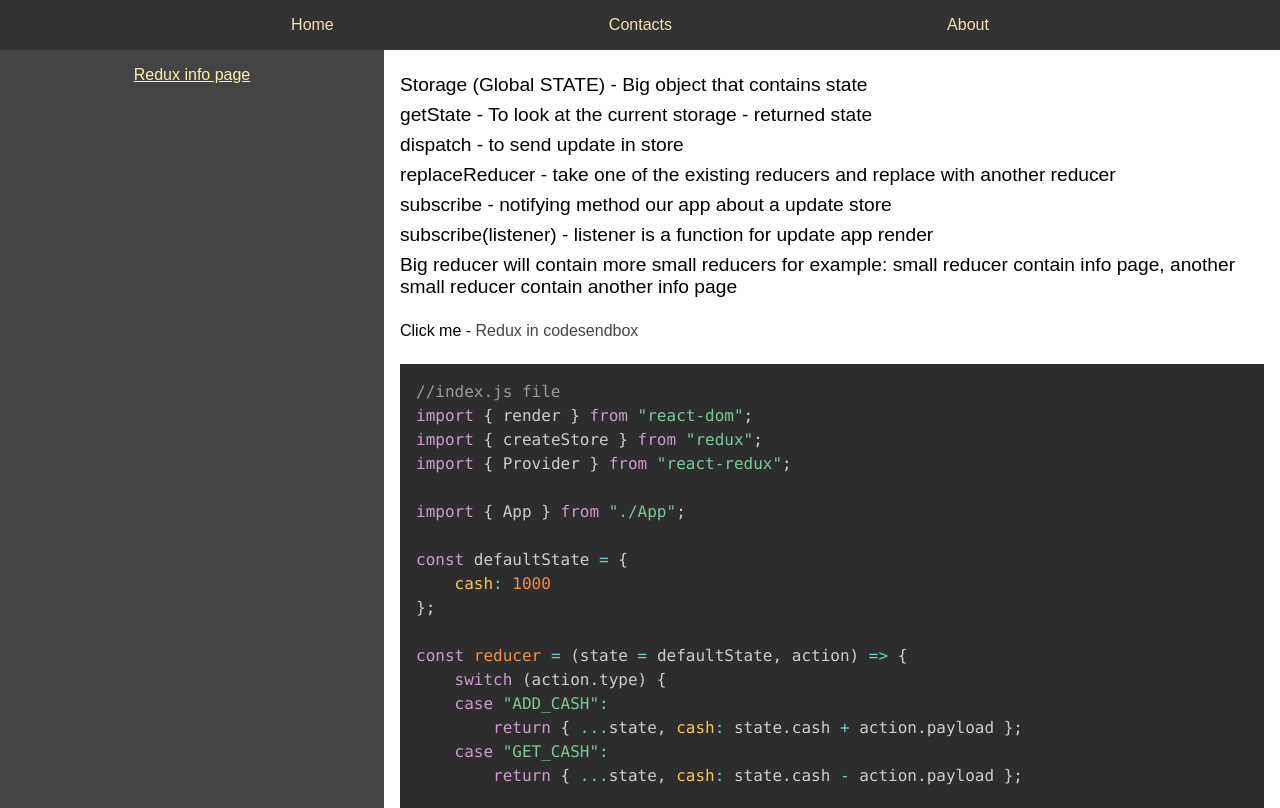
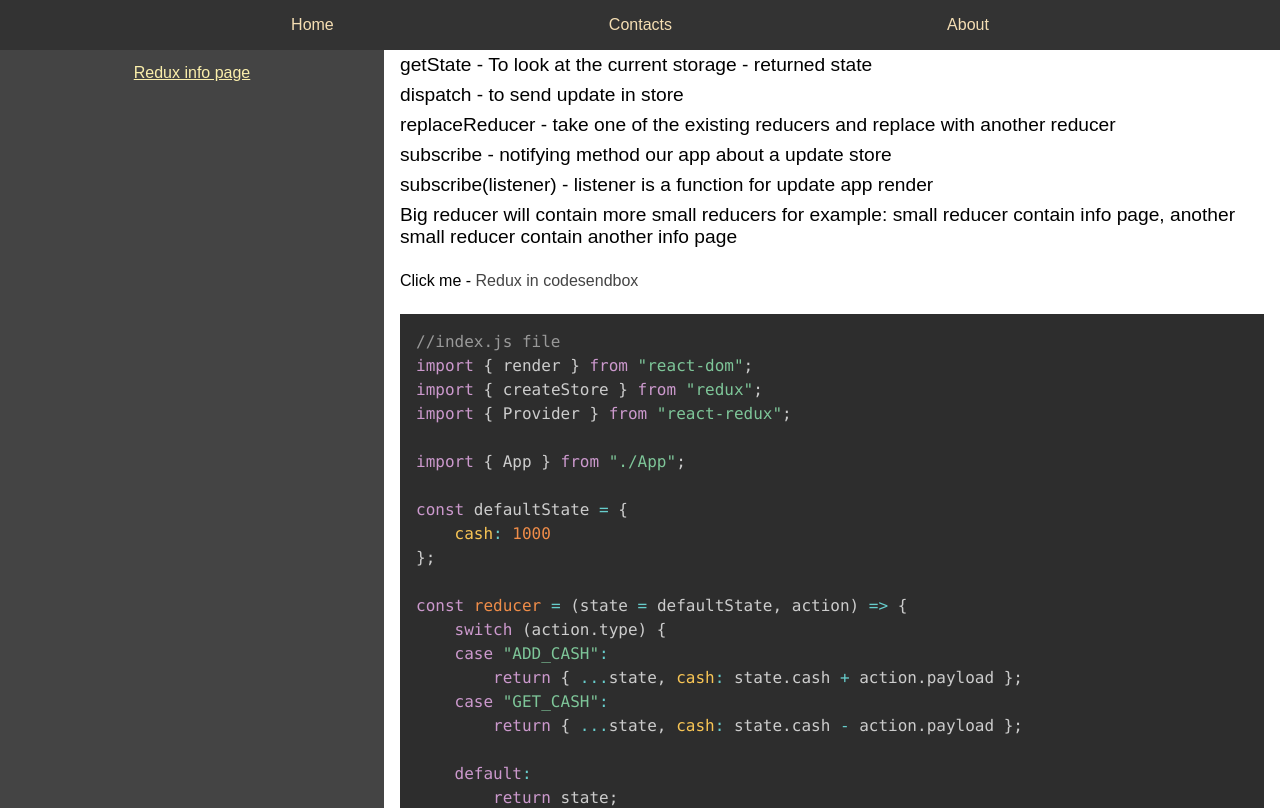
Before and after one commit to moroshandmitry/js-doc, a React (Create React App) app: page /redux-info-page in a window 1280 px wide. Shown: the top 808 px of the page. Built offline with nearby package versions, Linux system fonts and the light colour scheme.

Commit message:
add position fixed for header and z-index

```diff
--- a/src/components/Header/Header.module.scss
+++ b/src/components/Header/Header.module.scss
@@ -1,6 +1,9 @@
 .header {
 	background-color: #333;
 	flex: 0 0 auto;
+	position: fixed;
+	width: 100%;
+	z-index: 2;
 
 	.list {
 		display: flex;
--- a/src/components/Main/LeftPanel/LeftPanel.module.scss
+++ b/src/components/Main/LeftPanel/LeftPanel.module.scss
@@ -5,4 +5,5 @@
 	background-color: #444;
 	color: #f5deb3;
 	padding-top: 1rem;
+	margin-top: 3rem;
 }
--- a/src/components/Main/Main.module.scss
+++ b/src/components/Main/Main.module.scss
@@ -1,4 +1,5 @@
 .main {
 	display: flex;
 	flex: 1 0 auto;
+	z-index: 1;
 }
```
